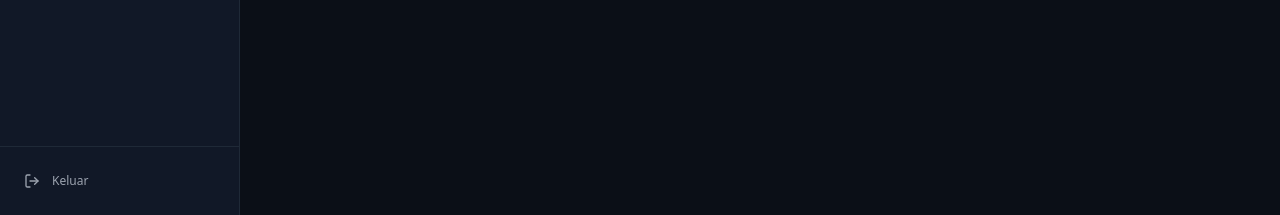
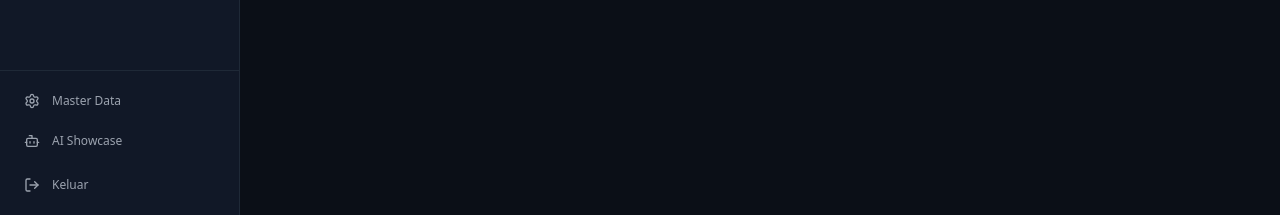
Before and after one commit to Fawwzrf/lpks_system, a Next.js app: page /superadmin/siswa in a window 1280 px wide. Shown: the part 585-800 px from the top of the page. Built offline with nearby package versions, Linux system fonts and the light colour scheme; no server answers.

Commit message:
style(layout): move Master Data and AI Showcase to bottom of sidebar attached to logout button

```diff
--- a/src/app/(superadmin)/layout.tsx
+++ b/src/app/(superadmin)/layout.tsx
@@ -10,7 +10,7 @@ import {
 } from "lucide-react";
 import { cn } from "@/lib/utils";
 
-const NAV_ITEMS = [
+const MAIN_NAV_ITEMS = [
   { href: "/superadmin/dashboard",   icon: LayoutDashboard, label: "Dashboard" },
   { href: "/superadmin/pendaftaran", icon: UserPlus,         label: "Pendaftaran" },
   { href: "/superadmin/siswa",       icon: Users,            label: "Data Siswa" },
@@ -18,9 +18,14 @@ const NAV_ITEMS = [
   { href: "/superadmin/keuangan",    icon: Wallet,           label: "Keuangan" },
   { href: "/superadmin/penilaian",   icon: ClipboardList,    label: "Penilaian Harian" },
   { href: "/superadmin/ujian",       icon: Award,            label: "Ujian & Sertifikat" },
+] as const;
+
+const BOTTOM_NAV_ITEMS = [
   { href: "/superadmin/master",      icon: Settings,         label: "Master Data" },
   { href: "/superadmin/ai",          icon: Bot,              label: "AI Showcase" },
 ] as const;
+
+type NavItemType = (typeof MAIN_NAV_ITEMS)[number] | (typeof BOTTOM_NAV_ITEMS)[number];
 
 function NavItem({
   item,
@@ -28,7 +33,7 @@ function NavItem({
   collapsed,
   onClick,
 }: {
-  item: (typeof NAV_ITEMS)[number];
+  item: NavItemType;
   active: boolean;
   collapsed?: boolean;
   onClick?: () => void;
@@ -122,9 +127,9 @@ function Sidebar({
         )}
       </div>
 
-      {/* Nav */}
+      {/* Nav Utama (Operasional Harian) */}
       <nav className="flex-1 overflow-y-auto px-3 py-4 flex flex-col gap-1" aria-label="Menu utama">
-        {NAV_ITEMS.map((item) => (
+        {MAIN_NAV_ITEMS.map((item) => (
           <NavItem
             key={item.href}
             item={item}
@@ -135,11 +140,20 @@ function Sidebar({
         ))}
       </nav>
 
-      {/* Logout */}
-      <div className="px-3 py-4 border-t border-[#1F2937]">
+      {/* Nav Bawah: Master Data & AI Showcase Menempel ke Tombol Keluar */}
+      <div className="px-3 py-3 border-t border-[#1F2937] flex flex-col gap-1">
+        {BOTTOM_NAV_ITEMS.map((item) => (
+          <NavItem
+            key={item.href}
+            item={item}
+            active={pathname.startsWith(item.href)}
+            collapsed={collapsed && !isMobile}
+            onClick={isMobile ? onClose : undefined}
+          />
+        ))}
         <button
           onClick={handleLogout}
-          className="flex items-center gap-3 w-full rounded-xl px-3 py-2.5 text-xs font-medium text-[#9CA3AF] hover:text-[#F43F5E] hover:bg-[#F43F5E]/10 transition-all duration-150"
+          className="flex items-center gap-3 w-full rounded-xl px-3 py-2.5 text-xs font-medium text-[#9CA3AF] hover:text-[#F43F5E] hover:bg-[#F43F5E]/10 transition-all duration-150 mt-1"
         >
           <LogOut className="h-4 w-4 shrink-0" aria-hidden="true" />
           {(!collapsed || isMobile) && <span>Keluar</span>}
```
